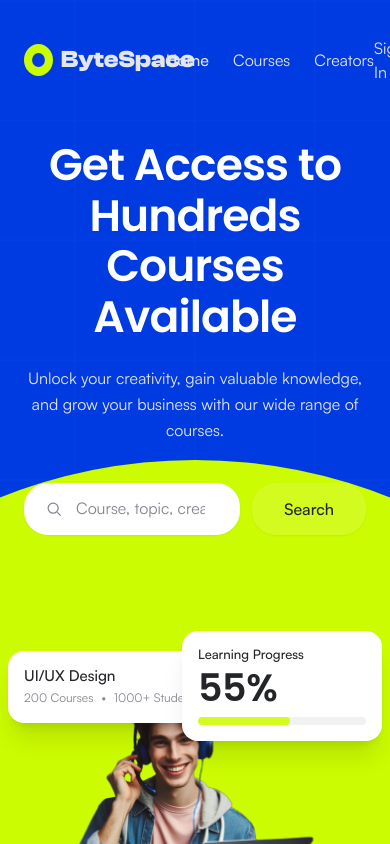
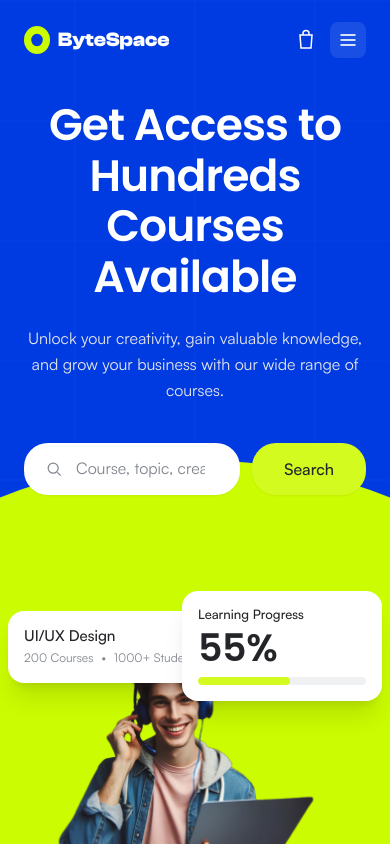
Before and after one commit to Ratul-NotFound/ByteSpace, a React (Vite) app: page / in a window 390 px wide. Shown: the top 844 px of the page. Built offline with nearby package versions, Linux system fonts and the light colour scheme; a web font is replaced by a local one.

Commit message:
feat(header): add responsive mobile drawer navigation and toggle

```diff
--- a/src/components/Header/Header.tsx
+++ b/src/components/Header/Header.tsx
@@ -1,6 +1,6 @@
+import { useState } from 'react';
 import { Link } from 'react-router-dom';
 import logoMark from '/assets/hero/logo-mark.svg';
-
 
 const navLinks = [
   { label: 'Home', to: '/', active: true },
@@ -9,21 +9,29 @@ const navLinks = [
 ];
 
 export function Header() {
+  const [mobileMenuOpen, setMobileMenuOpen] = useState(false);
+
   return (
-    <header className="relative z-20 h-[120px] w-full overflow-hidden text-subtle">
-      <div className="container-page flex h-full items-center justify-between">
+    <header className="relative z-50 h-[80px] md:h-[120px] w-full text-subtle">
+      <div className="container-page flex h-full items-center justify-between px-6">
+        {/* Brand Logo */}
         <Link to="/" className="flex items-center gap-2" aria-label="ByteSpace home">
-          <img src={logoMark} alt="" width={29} height={32} className="h-8 w-[29px]" />
-          <span className="font-display text-[24px] font-bold leading-normal">ByteSpace</span>
+          <img src={logoMark} alt="" width={29} height={32} className="h-7 w-[26px] md:h-8 md:w-[29px]" />
+          <span className="font-display text-[20px] md:text-[24px] font-bold leading-normal text-white">
+            ByteSpace
+          </span>
         </Link>
 
-        <nav aria-label="Primary">
+        {/* Desktop Primary Nav */}
+        <nav aria-label="Primary" className="hidden md:block">
           <ul className="flex items-center gap-6 text-[16px]">
             {navLinks.map((link) => (
               <li key={link.label}>
                 <Link
                   to={link.to}
-                  className={link.active ? 'font-medium leading-[1.2]' : 'leading-6'}
+                  className={`text-white transition-opacity hover:opacity-80 ${
+                    link.active ? 'font-medium leading-[1.2]' : 'leading-6'
+                  }`}
                 >
                   {link.label}
                 </Link>
@@ -32,21 +40,86 @@ export function Header() {
           </ul>
         </nav>
 
-        <div className="flex items-center gap-6 text-[16px] leading-6">
-          <Link to="/login" className="transition-opacity hover:opacity-70">
+        {/* Desktop Auth & Cart */}
+        <div className="hidden md:flex items-center gap-6 text-[16px] leading-6 text-white">
+          <Link to="/login" className="transition-opacity hover:opacity-80">
             Sign In
           </Link>
-          <Link to="/signup" className="transition-opacity hover:opacity-70">
+          <Link to="/signup" className="transition-opacity hover:opacity-80">
             Join Us
           </Link>
-          <button type="button" aria-label="Open cart" className="size-6">
+          <button type="button" aria-label="Open cart" className="size-6 text-white transition-opacity hover:opacity-80">
             <svg viewBox="0 0 24 24" fill="none" stroke="currentColor" strokeWidth={1.5}>
               <path d="M6 7h12l-1 13H7L6 7Z" />
               <path d="M9 7V5.5a3 3 0 0 1 6 0V7" />
             </svg>
           </button>
         </div>
+
+        {/* Mobile Actions: Cart + Hamburger */}
+        <div className="flex md:hidden items-center gap-3">
+          <button type="button" aria-label="Open cart" className="size-6 text-white">
+            <svg viewBox="0 0 24 24" fill="none" stroke="currentColor" strokeWidth={1.5}>
+              <path d="M6 7h12l-1 13H7L6 7Z" />
+              <path d="M9 7V5.5a3 3 0 0 1 6 0V7" />
+            </svg>
+          </button>
+          <button
+            type="button"
+            onClick={() => setMobileMenuOpen(!mobileMenuOpen)}
+            aria-label={mobileMenuOpen ? 'Close menu' : 'Open menu'}
+            className="flex size-9 items-center justify-center rounded-lg bg-white/10 text-white transition-colors hover:bg-white/20"
+          >
+            {mobileMenuOpen ? (
+              <svg viewBox="0 0 24 24" fill="none" stroke="currentColor" strokeWidth={2} className="size-5">
+                <line x1="18" y1="6" x2="6" y2="18" />
+                <line x1="6" y1="6" x2="18" y2="18" />
+              </svg>
+            ) : (
+              <svg viewBox="0 0 24 24" fill="none" stroke="currentColor" strokeWidth={2} className="size-5">
+                <line x1="3" y1="12" x2="21" y2="12" />
+                <line x1="3" y1="6" x2="21" y2="6" />
+                <line x1="3" y1="18" x2="21" y2="18" />
+              </svg>
+            )}
+          </button>
+        </div>
       </div>
+
+      {/* Mobile Drawer Menu */}
+      {mobileMenuOpen && (
+        <div className="md:hidden absolute top-[80px] inset-x-0 bg-[#003BE2]/95 backdrop-blur-lg border-b border-white/15 px-6 py-6 shadow-2xl transition-all">
+          <nav aria-label="Mobile Navigation" className="flex flex-col gap-4">
+            {navLinks.map((link) => (
+              <Link
+                key={link.label}
+                to={link.to}
+                onClick={() => setMobileMenuOpen(false)}
+                className="text-[17px] font-medium text-white transition-opacity hover:opacity-80 py-1"
+              >
+                {link.label}
+              </Link>
+            ))}
+            <div className="my-2 h-px w-full bg-white/20" />
+            <div className="flex flex-col gap-3 pt-1">
+              <Link
+                to="/login"
+                onClick={() => setMobileMenuOpen(false)}
+                className="text-[16px] font-medium text-white/90 transition-opacity hover:opacity-100"
+              >
+                Sign In
+              </Link>
+              <Link
+                to="/signup"
+                onClick={() => setMobileMenuOpen(false)}
+                className="inline-flex h-[46px] items-center justify-center rounded-pill bg-accent px-6 text-[15px] font-semibold text-ink shadow-sm transition-all hover:opacity-90"
+              >
+                Join Us
+              </Link>
+            </div>
+          </nav>
+        </div>
+      )}
     </header>
   );
 }
```
